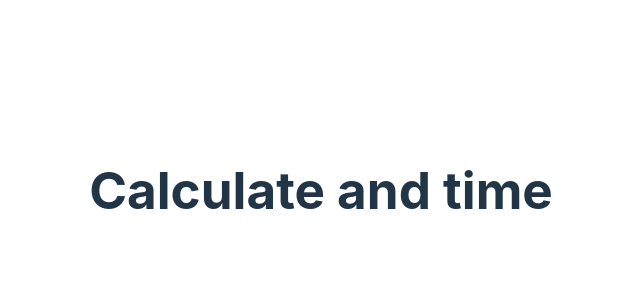
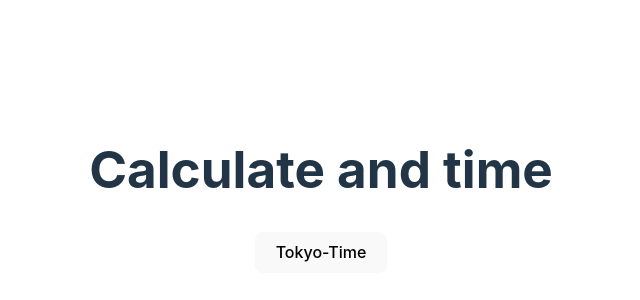
Before and after one commit to Jafsoon/reactMiniProject, a React (Vite) app in the folder project/: page / in a window 1280 px wide. Shown: the part 210-510 px from the top of the page, without its empty margins (319-959 px from the left). Built offline with nearby package versions, Linux system fonts and the light colour scheme.

Commit message:
components biolerplate is made

```diff
--- a/project/package.json
+++ b/project/package.json
@@ -12,7 +12,8 @@
   "dependencies": {
     "moment-timezone": "^0.5.45",
     "react": "^18.2.0",
-    "react-dom": "^18.2.0"
+    "react-dom": "^18.2.0",
+    "react-router-dom": "^6.23.1"
   },
   "devDependencies": {
     "@types/react": "^18.2.66",
--- a/project/src/App.jsx
+++ b/project/src/App.jsx
@@ -1,5 +1,8 @@
-
+import {BrowserRouter as Router, Routes, Route} from 'react-router-dom'
 import './App.css'
+import TimeTo from "./components/TimeTO"
+import TimeLO from "./components/TimeLO"
+import ButtonLink from './components/TimeTO'
 import WelcomeNote from './components/WelcomeNote'
 
 function App() {
@@ -9,6 +12,20 @@ function App() {
     <>
 
       <WelcomeNote />
+
+      <Router>
+        <div>
+          <ButtonLink> Tokyo Time</ButtonLink>
+
+
+          <Routes>
+          <Route path='./tokyo' Component={TimeTo} />
+
+          </Routes>
+        </div>
+      </Router>
+
+
     </>
   )
 }
--- a/project/src/components/TimeLO.jsx
+++ b/project/src/components/TimeLO.jsx
@@ -0,0 +1,12 @@
+import React from "react";
+
+
+const ButtonLink = () => {
+
+  return (
+    <button> London-Time</button>
+  )
+}
+
+
+export default ButtonLink
--- a/project/src/components/TimeTO.jsx
+++ b/project/src/components/TimeTO.jsx
@@ -0,0 +1,12 @@
+import React from "react";
+
+
+const ButtonLink = () => {
+
+  return (
+    <button> Tokyo-Time</button>
+  )
+}
+
+
+export default ButtonLink
```
Also changed, not shown: project/src/components/TimeNY.jsx (+12 -0 lines), 2 other files (tests, documents, lock files or other folders).
